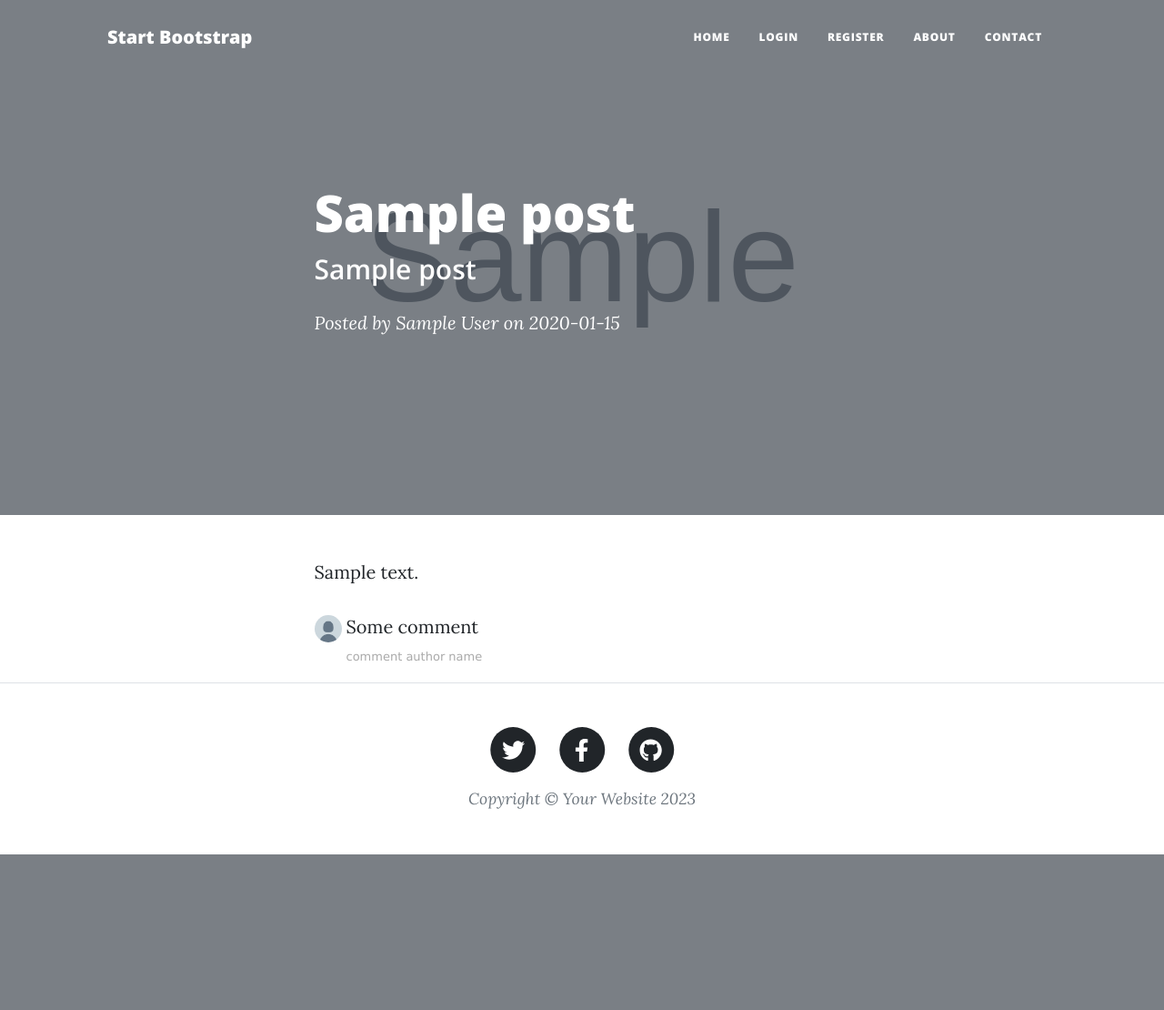
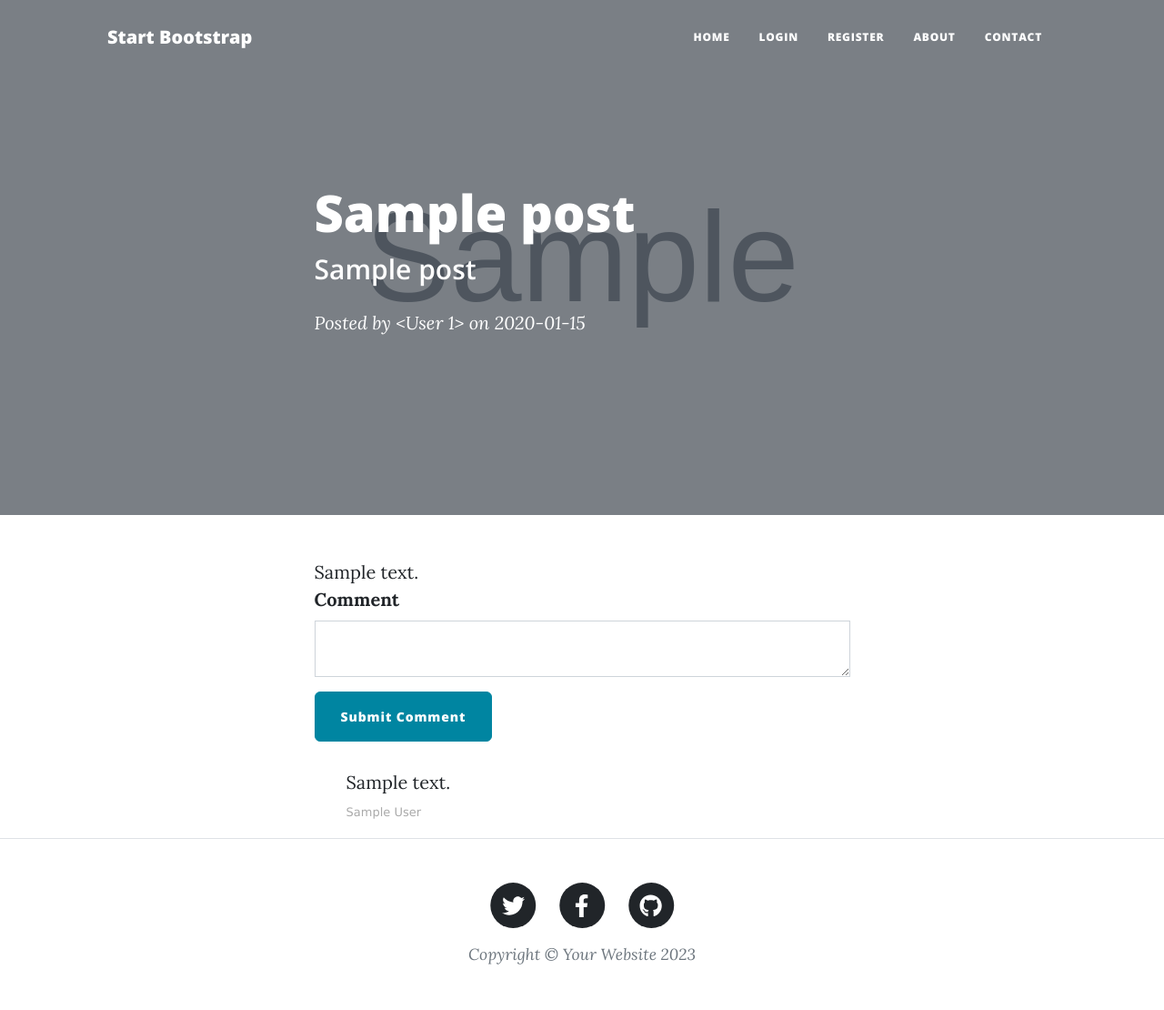
Before and after one commit to masicx/100Days-python-udemy, a Flask app: page /post/1 in a window 1280 px wide. Shown: the whole page at 91% size. Before the commit the page ends 939 px from the top, so only its background shows below. Run offline with Flask 3, Linux system fonts and the light colour scheme; tables that the repository leaves empty hold one stand-in row (values such as "Sample post"); grey boxes marked "Sample" are stand-in pictures; some libraries are stand-ins or nearby versions.

Commit message:
Add comment functionality with CKEditor support and display comments on post page

```diff
--- a/69. Blog adding users/forms.py
+++ b/69. Blog adding users/forms.py
@@ -20,11 +20,12 @@ class RegisterForm(FlaskForm):
     submit = SubmitField("Sign Me Up")
 
 
-# TODO: Create a LoginForm to login existing users
 class LoginForm(FlaskForm):
     email = StringField("Email", validators=[DataRequired()])
     password = PasswordField("Password", validators=[DataRequired()])
     submit = SubmitField("Log Me In")
 
 
-# TODO: Create a CommentForm so users can leave comments below posts
+class CommentForm(FlaskForm):
+    comment = CKEditorField("Comment", validators=[DataRequired()])
+    submit = SubmitField("Submit Comment")
--- a/69. Blog adding users/main.py
+++ b/69. Blog adding users/main.py
@@ -10,7 +10,7 @@ from sqlalchemy import Integer, String, Text
 from functools import wraps
 from werkzeug.security import generate_password_hash, check_password_hash
 # Import your forms from the forms.py
-from forms import CreatePostForm, RegisterForm, LoginForm
+from forms import CreatePostForm, RegisterForm, LoginForm, CommentForm
 
 
 '''
@@ -55,6 +55,16 @@ db.init_app(app)
 
 
 # CONFIGURE TABLES
+class User(db.Model, UserMixin):
+    __tablename__ = "users"
+    id: Mapped[int] = mapped_column(Integer, primary_key=True)
+    email: Mapped[str] = mapped_column(String(250), unique=True, nullable=False)
+    password: Mapped[str] = mapped_column(String(250), nullable=False)
+    name: Mapped[str] = mapped_column(String(250), nullable=False)
+    posts: Mapped[list["BlogPost"]] = relationship()
+    comments: Mapped[list["Comment"]] = relationship()
+
+
 class BlogPost(db.Model):
     __tablename__ = "blog_posts"
     id: Mapped[int] = mapped_column(Integer, primary_key=True)
@@ -62,17 +72,19 @@ class BlogPost(db.Model):
     subtitle: Mapped[str] = mapped_column(String(250), nullable=False)
     date: Mapped[str] = mapped_column(String(250), nullable=False)
     body: Mapped[str] = mapped_column(Text, nullable=False)
-    author: Mapped[str] = mapped_column(String(250), nullable=False)
+    author: Mapped[User] = relationship("User", back_populates="posts")
     img_url: Mapped[str] = mapped_column(String(250), nullable=False)
     author_id: Mapped[int] = mapped_column(Integer, db.ForeignKey("users.id"))
+    comments: Mapped[list["Comment"]] = relationship()
 
-class User(db.Model, UserMixin):
-    __tablename__ = "users"
+
+class Comment(db.Model):
+    __tablename__ = "comments"
     id: Mapped[int] = mapped_column(Integer, primary_key=True)
-    email: Mapped[str] = mapped_column(String(250), unique=True, nullable=False)
-    password: Mapped[str] = mapped_column(String(250), nullable=False)
-    name: Mapped[str] = mapped_column(String(250), nullable=False)
-    posts: Mapped[list["BlogPost"]] = relationship()
+    text: Mapped[str] = mapped_column(Text, nullable=False)
+    author: Mapped[User] = relationship("User", back_populates="comments")
+    author_id: Mapped[int] = mapped_column(Integer, db.ForeignKey("users.id"))
+    parent_post: Mapped[int] = mapped_column(Integer, db.ForeignKey("blog_posts.id"))
 
 
 with app.app_context():
@@ -138,10 +150,21 @@ def get_all_posts():
 
 
 # TODO: Allow logged-in users to comment on posts
-@app.route("/post/<int:post_id>")
+@app.route("/post/<int:post_id>", methods=["GET", "POST"])
 def show_post(post_id):
+    form = CommentForm()
+    if form.validate_on_submit():
+        new_comment = Comment(
+            text=form.comment.data,
+            author_id=current_user.id,
+            parent_post=post_id
+        )
+        db.session.add(new_comment)
+        db.session.commit()
+        return redirect(url_for("show_post", post_id=post_id))
     requested_post = db.get_or_404(BlogPost, post_id)
-    return render_template("post.html", post=requested_post, current_user=current_user)
+    comments = db.session.execute(db.select(Comment).where(Comment.parent_post == post_id)).scalars().all()
+    return render_template("post.html", post=requested_post, form=form, current_user=current_user, comments=comments)
 
 
 @admin_only
--- a/69. Blog adding users/templates/post.html
+++ b/69. Blog adding users/templates/post.html
@@ -36,18 +36,21 @@
         {% endif %}
         <!-- Comments Area -->
         <!-- TODO: Add a CKEditor for commenting below -->
+        {% from "bootstrap5/form.html" import render_form %}
+        {{ render_form(form) }}
         <div class="comment">
-          <!-- TODO: Show all the comments on a post -->
           <ul class="commentList">
+            {% for comment in comments %}
             <li>
               <div class="commenterImage">
-                <img src="../static/assets/img/default-profile.jpg" />
+                <img src="" />
               </div>
               <div class="commentText">
-                <p>Some comment</p>
-                <span class="date sub-text">comment author name</span>
+                <p>{{comment.text}}</p>
+                <span class="date sub-text">{{ comment.author.name }}</span>
               </div>
             </li>
+            {% endfor %}
           </ul>
         </div>
       </div>
```
